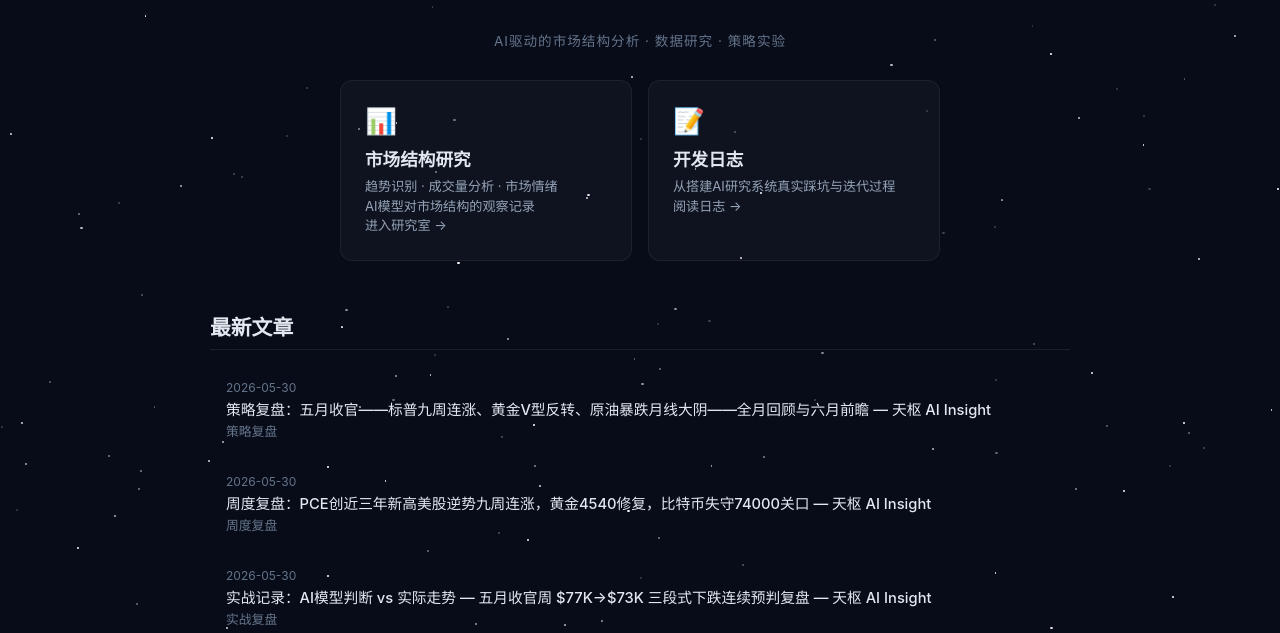
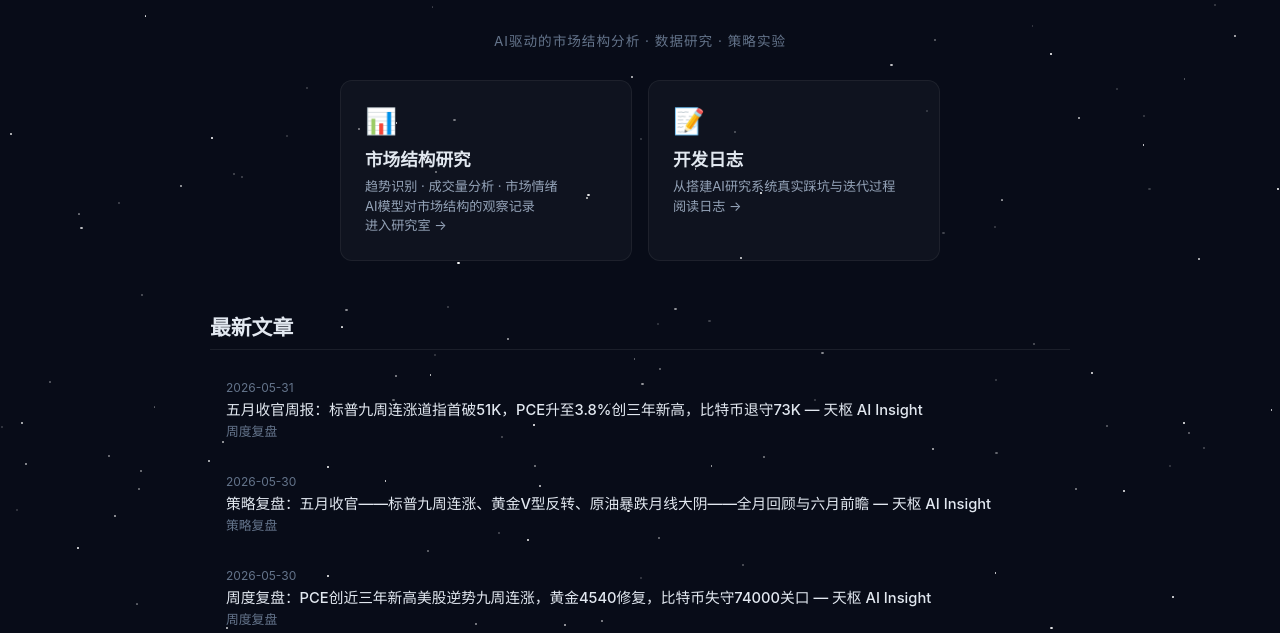
Before and after one commit to AI-Trading-Labs/tianshu.ink, a plain HTML site: page index.html in a window 1280 px wide. Shown: the part 167-800 px from the top of the page. Drawn offline with Linux system fonts and the light colour scheme.

Commit message:
Update index.html with 2026-05-31 article link

```diff
--- a/index.html
+++ b/index.html
@@ -101,6 +101,12 @@ body {
   </div>
 
   <div class="section-title">最新文章</div>
+<a href="articles/2026-05-31-weekly-review.html" class="latest-card">
+  <div class="latest-date">2026-05-31</div>
+  <div class="latest-title">五月收官周报：标普九周连涨道指首破51K，PCE升至3.8%创三年新高，比特币退守73K — 天枢 AI Insight</div>
+  <div class="latest-desc">周度复盘</div>
+</a>
+
 <a href="articles/2026-05-30-strategy-review.html" class="latest-card">
   <div class="latest-date">2026-05-30</div>
   <div class="latest-title">策略复盘：五月收官——标普九周连涨、黄金V型反转、原油暴跌月线大阴——全月回顾与六月前瞻 — 天枢 AI Insight</div>
@@ -112,13 +118,6 @@ body {
   <div class="latest-title">周度复盘：PCE创近三年新高美股逆势九周连涨，黄金4540修复，比特币失守74000关口 — 天枢 AI Insight</div>
   <div class="latest-desc">周度复盘</div>
 </a>
-<a href="articles/2026-05-30-case-study.html" class="latest-card">
-  <div class="latest-date">2026-05-30</div>
-  <div class="latest-title">实战记录：AI模型判断 vs 实际走势 — 五月收官周 $77K→$73K 三段式下跌连续预判复盘 — 天枢 AI Insight</div>
-  <div class="latest-desc">实战复盘</div>
-</a>
-
-
 
 <a href="articles/2026-05-25-market-analysis.html" class="latest-card">
   <div class="latest-date">2026-05-25</div>
```
